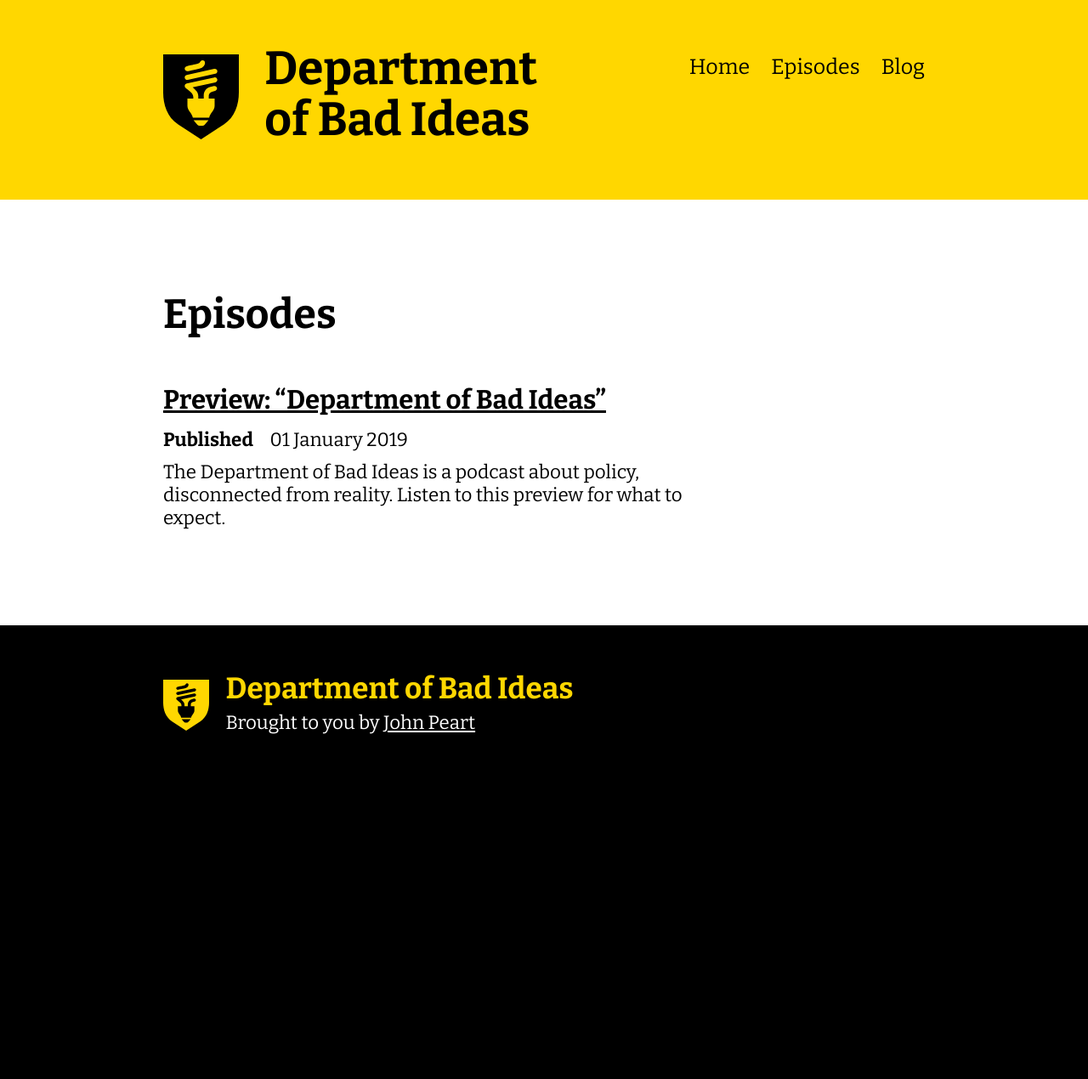
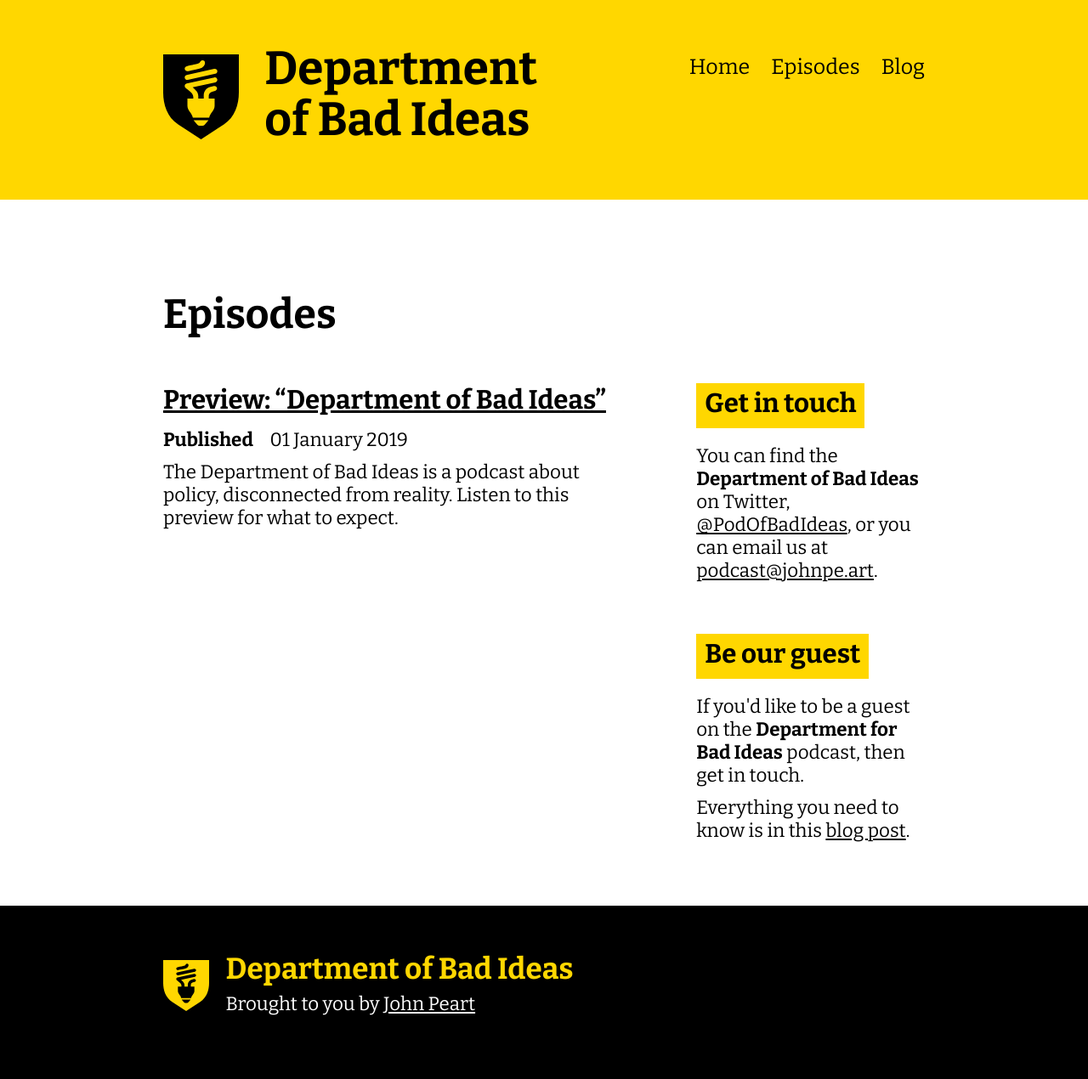
Before and after one commit to johnpeart/dept-of-bad-ideas, a Jekyll site: the page built from episodes.html, in a window 1280 px wide. Shown: the whole page at 85% size. Built offline with Jekyll 4.4.1, drawn with Linux system fonts in a browser that asks for light colours; before the commit the page ends 940 px from its top, so only the background shows below that.

Commit message:
Add loop sidebar

```diff
--- a/_layouts/loop.html
+++ b/_layouts/loop.html
@@ -41,6 +41,26 @@ layout: default
 
 			</div>
 
+			<div id="page--content--right-column">
+
+				<aside>
+
+					<h3>Get in touch</h3>
+
+					<p>You can find the <strong>Department of Bad Ideas</strong> on Twitter, <a href="https://www.twitter.com/PodOfBadIdeas" alt="Find the Department on Twitter">@PodOfBadIdeas</a>, or you can email us at <a href="mailto:podcast&#64;johnpe.art" title="Send the Department an email">podcast&#64;johnpe.art</a>.
+
+					<h3>Be our guest</h3>
+
+					<p>If you'd like to be a guest on the <strong>Department for Bad Ideas</strong> podcast, then get in touch.</p>
+
+					<p>Everything you need to know is in this <a href="/2019/01/30/be-our-guest/" title="Find out more about being a guest">blog post</a>.</p>
+
+
+
+				</aside>
+
+			</div>
+
 		</div>
 
 	</div>
--- a/_sass/_loop.scss
+++ b/_sass/_loop.scss
@@ -40,10 +40,14 @@ section#page--content {
 
 		@include tablet-landscape {
 			width: 				60%;
+
+			padding-right: 		4rem;
 		}
 
 		@include desktop {
 			width: 				70%;
+
+			padding-right: 		6rem;
 		}
 
 		ul {
@@ -108,4 +112,52 @@ section#page--content {
 
 	}
 
+	div#page--content--right-column {
+
+		display: 		block;
+		position: 		relative;
+
+		float: right;
+
+		@include mobile {
+			width: 		100%;
+		}
+
+		@include tablet {
+			width: 		100%;
+		}
+
+		@include tablet-landscape {
+			width: 				40%;
+		}
+
+		@include desktop {
+			width: 				30%;
+		}
+
+		aside {
+
+			display: block;
+
+			margin-top:			20px;
+
+			h3 {
+				display: inline-block;
+
+				margin-top: 50px;
+
+				&:first-of-type {
+					margin-top: 20px;
+				}
+
+				padding: 		5px 10px 10px 10px !important;
+
+				background:		$yellow !important;
+				color:			$black !important;
+			}
+
+		}
+
+	}
+
 }
```
